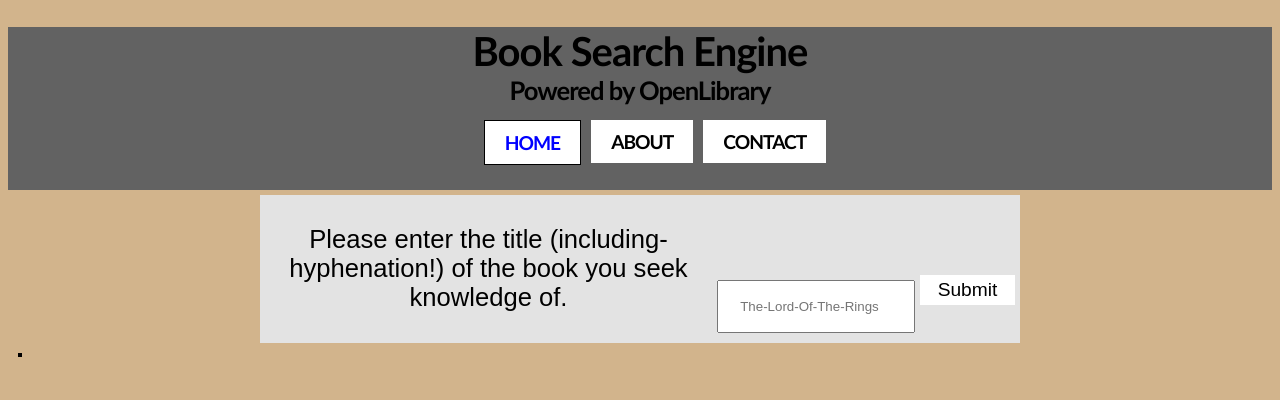
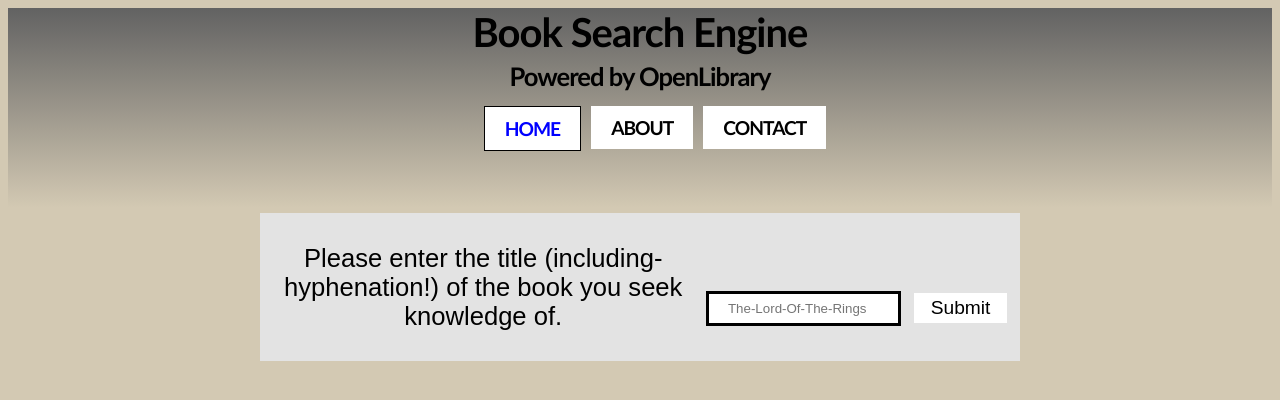
Before and after one commit to KuhnSteven/libraryAPI, a website: page index.html in a window 1280 px wide. Drawn offline with Linux system fonts and the light colour scheme.

Commit message:
updates to the scss

```diff
--- a/js/main.js
+++ b/js/main.js
@@ -14,6 +14,11 @@ form.addEventListener("submit", e => {
 
     // Create url-path for API
     const query = input.value;
+        if(query == "")
+        {
+            window.alert("You have entered a blank search query.")
+        }
+        else {
             const url = `http://openlibrary.org/search.json?q=${query}`;
 
             // DEBUGGING URL
@@ -26,6 +31,7 @@ form.addEventListener("submit", e => {
                 //	  .then(data => console.log(data))
                 .then(data => displayPage(data))
                 .catch(error => console.log('Error Report:', error));
+        }
 })
 
 
--- a/partials/_partial1.scss
+++ b/partials/_partial1.scss
@@ -14,7 +14,6 @@
 #results {
 	display: block;
 	margin: 10px;
-	border: 2px solid black;
 	text-align: left;
 	float: left;
 	background-color: $secondary-color;
@@ -25,7 +24,8 @@
 		}
 		h2 {
 			font-size: $standard-font;
-			margin: 2px;
+            margin: 2px;
+            margin-left: 5px;
 		}
 	}
 
@@ -33,4 +33,8 @@
         border: 2px dashed black;
         background-color: $form-color;
         margin: 3px;
+        p {
+            margin: 0px;
+            margin-left: 5px;
+        }
 	}
--- a/partials/_variables.scss
+++ b/partials/_variables.scss
@@ -1,6 +1,6 @@
 /* global variables */
 $font-stack: "Kannada Sangam MN", Andale Mono, Arial, Calibri;
-$primary-color: tan;
+$primary-color: rgb(211, 201, 179);
 $secondary-color: white;
 $tertiary-color: #626262;
 $form-color: #e3e3e3;
--- a/scss/main.scss
+++ b/scss/main.scss
@@ -10,34 +10,17 @@ html {
 	font-family: $font-stack;
 	header {
         @include Title-Font;
-        background-color: $tertiary-color;
+        //background-color: $tertiary-color;
+        background: linear-gradient($tertiary-color, $primary-color);
+        height: 200px;
         width: 100%;
-	}
-}
-
-#search {
-    width: 400px;
-    text-align: center;
-    margin: 5px;
-    margin-top: 80px;
-}
-
-#searchBtn {
-    border: none;
-    background-color: white;
-    font-size: $standard-font;
-    padding: 4px;
-    margin-top: 75px;
-    height: 25%;
-    width: 25%;
-    cursor: pointer;
-
-}
-
-header {
-	text-align: center;
-	margin-left: auto;
-	margin-right: auto;
+	    text-align: center;
+	    margin-left: auto;
+        margin-right: auto;
+        h1 {
+            margin: 5px;
+        }
+    }
 }
 
 nav {
@@ -74,6 +57,31 @@ nav ul li a:hover {
 	border: 3px solid black;
 	color: $active-color;
 	}
+
+
+#search {
+    height: 35px;
+    width: 400px;
+    text-align: center;
+    margin: 5px;
+    margin-top: 73px;
+    border: 3px black solid;
+}
+
+#searchBtn {
+    border: none;
+    background-color: white;
+    font-size: $standard-font;
+    padding: 4px;
+    margin-top: 75px;
+    margin-left: 8px;
+    margin-right: 8px;
+    height: 25%;
+    width: 25%;
+    cursor: pointer;
+}
+
+    // Classes
 .active {
 	border: 1px solid black;
 	color: $active-color;
```
Also changed, not shown: css/main.css. Lines whose indentation alone changed are shown as unchanged.
